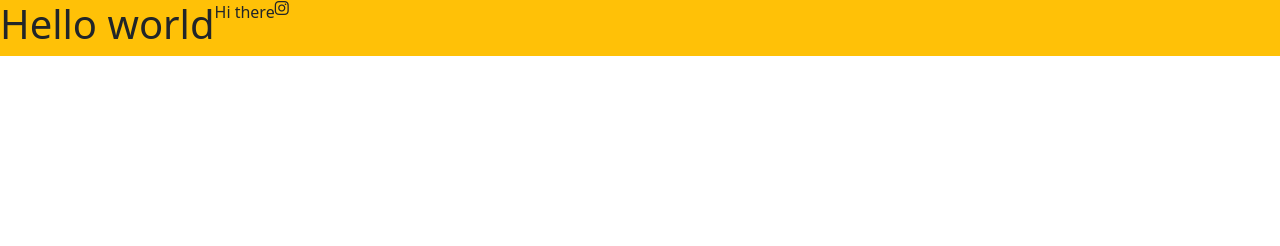
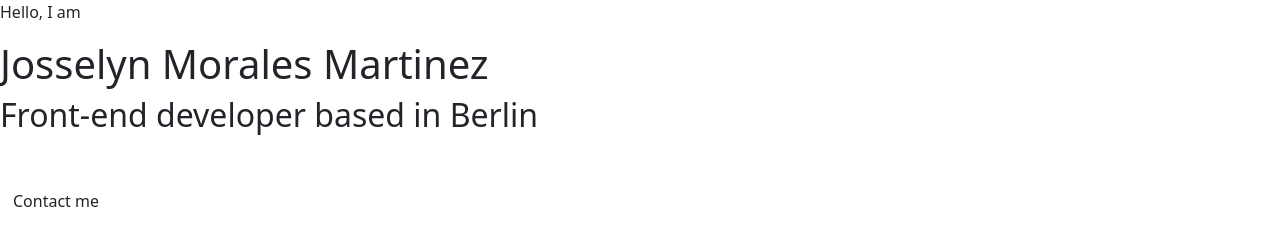
Before and after one commit to JocelyneMorales/portfolio-project, a plain HTML site: page index.html in a window 1280 px wide. Drawn offline with nearby package versions, Linux system fonts and the light colour scheme.

Commit message:
added basic structure

```diff
--- a/index.html
+++ b/index.html
@@ -28,10 +28,13 @@
     <title>Document</title>
   </head>
   <body>
-    <div class="d-flex bg-warning">
-      <h1>Hello world</h1>
-      <p>Hi there</p>
-      <i class="fab fa-instagram"></i>
+    <div class="hero">
+      <p>Hello, I am</p>
+      <h1>Josselyn Morales Martinez</h1>
+      <h2 class="mb-5">Front-end developer based in Berlin</h2>
+      <div>
+        <a href="#" class="btn btn-branding">Contact me</a>
+      </div>
     </div>
   </body>
 </html>
```
